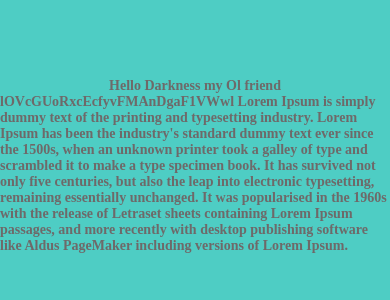
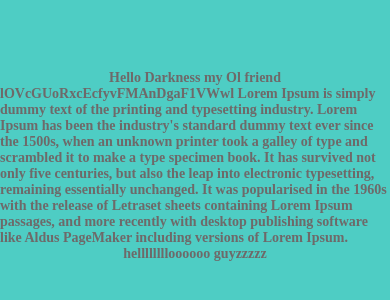
Before and after one commit to Pyrex01/Ecom-Frontend, a React Native app in the folder frontend/: screen / in a window 390 px wide. Shown: the part 256-556 px from the top of the page. Built offline with nearby package versions, Linux system fonts and the light colour scheme.

Commit message:
importing file form other folder done, created 2 new files " Home & Navigation" exported Home from app. js and its working fine.

```diff
--- a/frontend/App.js
+++ b/frontend/App.js
@@ -1,25 +1,7 @@
-import { StatusBar } from "expo-status-bar";
 import React from "react";
-import { styling } from "./Configs/Style/style.jsx";
-import { Text, View } from "react-native";
+import Home from "./Components/Pages/Home";
+/* import Navigation from "./Components/Sub Components/Navigation"; */
 
 export default function App() {
-	return (
-		<View style={styling.container}>
-			<Text style={styling.text}>Hello Darkness my Ol friend</Text>
-			<Text style={styling.text}>
-				lOVcGUoRxcEcfyvFMAnDgaF1VWwl Lorem Ipsum is simply dummy text of
-				the printing and typesetting industry. Lorem Ipsum has been the
-				industry's standard dummy text ever since the 1500s, when an
-				unknown printer took a galley of type and scrambled it to make a
-				type specimen book. It has survived not only five centuries, but
-				also the leap into electronic typesetting, remaining essentially
-				unchanged. It was popularised in the 1960s with the release of
-				Letraset sheets containing Lorem Ipsum passages, and more
-				recently with desktop publishing software like Aldus PageMaker
-				including versions of Lorem Ipsum.
-			</Text>
-			<StatusBar style="auto" />
-		</View>
-	);
+	return <Home />;
 }
--- a/frontend/Components/Pages/Home.jsx
+++ b/frontend/Components/Pages/Home.jsx
@@ -0,0 +1,27 @@
+import { StatusBar } from "expo-status-bar";
+import React from "react";
+import Navigation from "../Sub Components/Navigation.jsx";
+import { styling } from "../../Configs/Style/Style.jsx";
+import { Text, View } from "react-native";
+
+export default function Home() {
+	return (
+		<View style={styling.container}>
+			<Text style={styling.text}>Hello Darkness my Ol friend</Text>
+			<Text style={styling.text}>
+				lOVcGUoRxcEcfyvFMAnDgaF1VWwl Lorem Ipsum is simply dummy text of
+				the printing and typesetting industry. Lorem Ipsum has been the
+				industry's standard dummy text ever since the 1500s, when an
+				unknown printer took a galley of type and scrambled it to make a
+				type specimen book. It has survived not only five centuries, but
+				also the leap into electronic typesetting, remaining essentially
+				unchanged. It was popularised in the 1960s with the release of
+				Letraset sheets containing Lorem Ipsum passages, and more
+				recently with desktop publishing software like Aldus PageMaker
+				including versions of Lorem Ipsum.
+			</Text>
+			<Navigation />
+			<StatusBar style="auto" />
+		</View>
+	);
+}
--- a/frontend/Components/Sub Components/Navigation.jsx
+++ b/frontend/Components/Sub Components/Navigation.jsx
@@ -0,0 +1,11 @@
+import React from "react";
+import { styling } from "../../Configs/Style/Style";
+import { View, Text } from "react-native";
+
+export default function Navigation() {
+	return (
+		<View>
+			<Text style={styling.text}>helllllllloooooo guyzzzzz</Text>
+		</View>
+	);
+}
```
Also changed, not shown: 1 other file (tests, documents, lock files or other folders).
